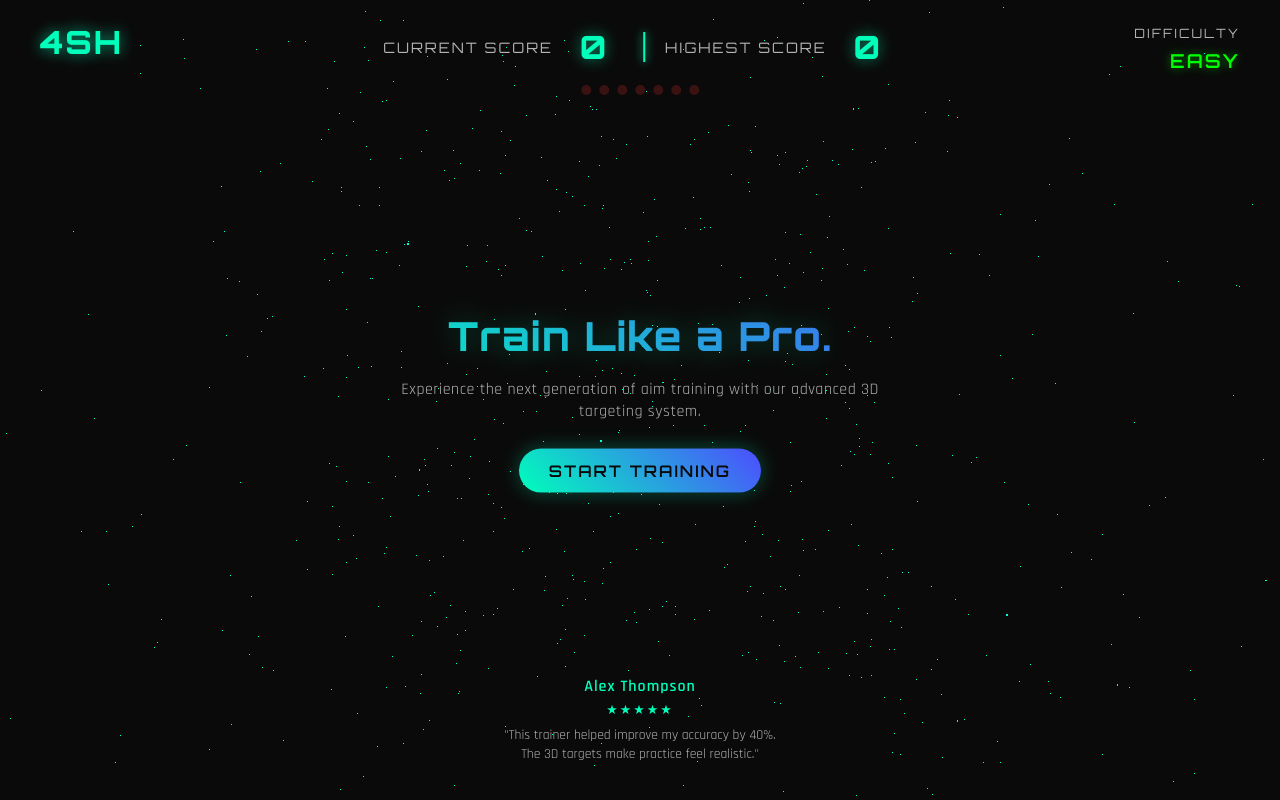
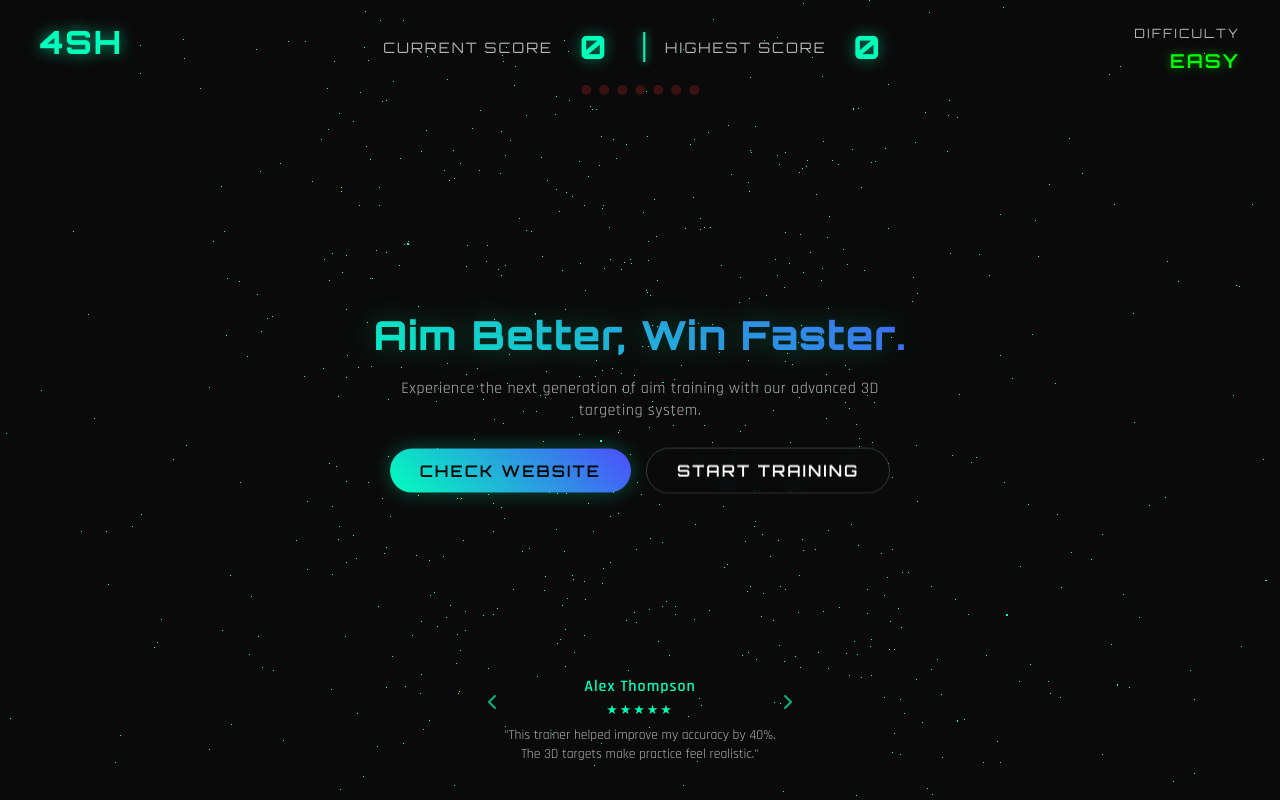
Before and after one commit to Suy4sh4/4SHW3B, a plain HTML site: page index.html in a window 1280 px wide. Drawn offline with nearby package versions, Linux system fonts and the light colour scheme.

Commit message:
Update index.html

```diff
--- a/index.html
+++ b/index.html
@@ -6,6 +6,7 @@
     <title>4SH - Advanced Aim Trainer</title>
     <link href="https://fonts.googleapis.com/css2?family=Orbitron:wght@400;600;800&family=Rajdhani:wght@400;600&display=swap" rel="stylesheet">
     <script src="https://cdnjs.cloudflare.com/ajax/libs/three.js/r128/three.min.js"></script>
+    <link rel="stylesheet" href="https://cdnjs.cloudflare.com/ajax/libs/font-awesome/6.0.0/css/all.min.css">
     <style>
         :root {
             --primary: #00ffbb;
@@ -213,8 +214,14 @@
             margin: 0 auto 25px;
             letter-spacing: 0.5px;
         }
+        .button-container {
+    display: flex;
+    gap: 15px;
+    justify-content: center;
+    align-items: center;
+}
 
-        .button {
+.button-primary {
     font-family: 'Orbitron', sans-serif;
     padding: 12px 30px;
     font-size: 1rem;
@@ -233,12 +240,12 @@
     box-shadow: 0 0 20px rgba(0, 255, 187, 0.3);
 }
 
-        .button:hover {
+.button-primary:hover {
     transform: translateY(-2px);
     box-shadow: 0 0 30px rgba(0, 255, 187, 0.5);
 }
 
-        .button::before {
+.button-primary::before {
     content: '';
     position: absolute;
     top: 0;
@@ -249,8 +256,32 @@
     transition: 0.5s;
 }
 
-        .button:hover::before {
+.button-primary:hover::before {
     left: 100%;
+}
+
+.button-secondary {
+    font-family: 'Orbitron', sans-serif;
+    padding: 12px 30px;
+    font-size: 1rem;
+    font-weight: 600;
+    border: 1px solid rgba(255, 255, 255, 0.2);
+    border-radius: 25px;
+    cursor: pointer;
+    transition: all 0.3s;
+    text-transform: uppercase;
+    letter-spacing: 2px;
+    min-width: 180px;
+    background: transparent;
+    color: var(--text);
+    backdrop-filter: blur(5px);
+}
+
+.button-secondary:hover {
+    transform: translateY(-2px);
+    border-color: var(--primary);
+    box-shadow: 0 0 20px rgba(0, 255, 187, 0.2);
+    background: rgba(0, 255, 187, 0.1);
 }
 
         #gameCanvas {
@@ -388,6 +419,15 @@
                 width: 8px;
                 height: 8px;
             }
+            .button-container {
+        flex-direction: column;
+    }
+
+    .button-primary, .button-secondary {
+        padding: 10px 25px;
+        font-size: 0.9rem;
+        min-width: 160px;
+    }
         }
 
         @media (max-width: 480px) {
@@ -480,7 +520,7 @@
                 font-size: 1.5rem;
             }
 
-            .button {
+            .button-primary, .button-secondary {
         padding: 8px 20px;
         font-size: 0.8rem;
         min-width: 140px;
@@ -527,7 +567,10 @@
             <div class="sub-text">
                 Experience the next generation of aim training with our advanced 3D targeting system.
             </div>
-            <button class="button" id="startButton">Start Training</button>
+            <div class="button-container">
+                <button class="button-primary" onclick="window.location.href='https://yourwebsite.com'">Check Website</button>
+                <button class="button-secondary" id="startButton">Start Training</button>
+            </div>
         </div>
 
         <div class="reviews-container">
@@ -896,6 +939,16 @@
             showReview(currentReview);
         }
 
+        // Dynamic Text
+        const phrases = ["Train Like a Pro.", "Aim Better, Win Faster.", "Master Your Aim."];
+        let phraseIndex = 0;
+        const dynamicText = document.getElementById("dynamicText");
+
+        setInterval(() => {
+            phraseIndex = (phraseIndex + 1) % phrases.length;
+            dynamicText.textContent = phrases[phraseIndex];
+        }, 3000);
+
         // Animation
         function animate(currentTime) {
             requestAnimationFrame(animate);
```
Lines whose indentation alone changed are shown as unchanged.
